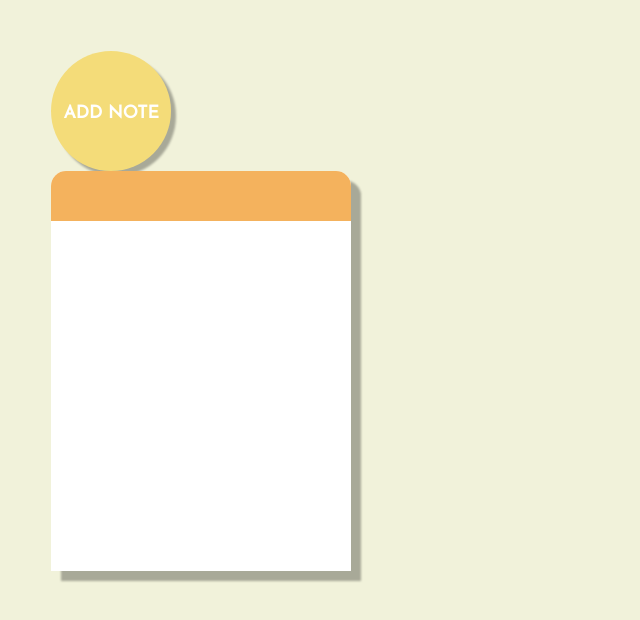
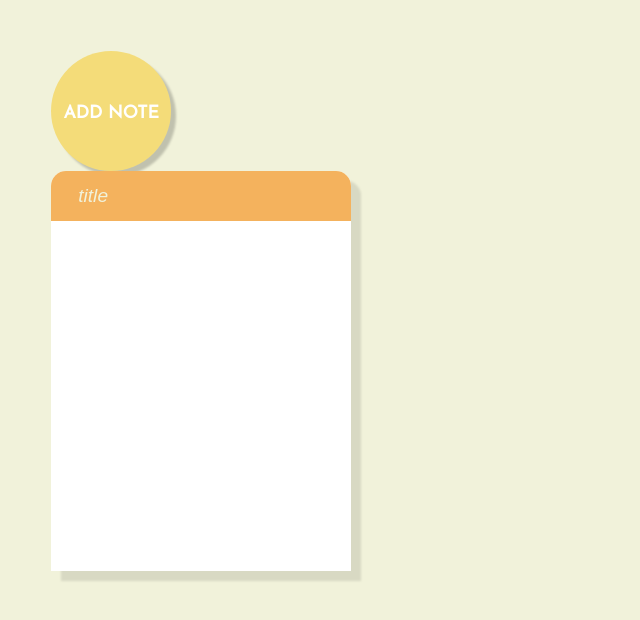
Before and after one commit to KrzysiekJodlowski/CodecoolKRK201803-MyNotes, a plain HTML site: page index.html in a window 1280 px wide. Both pictures are taken after a click on the button "ADD NOTE". Shown: the top 620 px of the page, without its empty margins (0-640 px from the left). Drawn offline with Linux system fonts and the light colour scheme.

Commit message:
Add and style input for note title in top bar span

```diff
--- a/css/style.css
+++ b/css/style.css
@@ -1,4 +1,5 @@
 html, body {
+    position: relative;
     height: 100%;
     width: 100%;
     padding: 2%;
@@ -13,7 +14,7 @@ html, body {
     border-radius: 50%;
     border-style: none;
     background-color: #F4DC79;
-    filter: drop-shadow(5px 5px 1px rgba(0,0,0,0.3));
+    filter: drop-shadow(5px 5px 1px rgba(0,0,0,0.2));
     font-family: inherit;
     font-size: 1.1em;
     font-weight: bold;
@@ -43,12 +44,30 @@ html, body {
     height: 400px;
     border-radius: 15px 15px 0 0;
     background-color: #FFF;
-    filter: drop-shadow(10px 10px 1px rgba(0,0,0,0.3));
+    filter: drop-shadow(10px 10px 1px rgba(0,0,0,0.1));
 }
 
 .noteTopBar {
+    display: flex;
+    justify-content: center;
+    flex-direction: column;
+    justify-content: center;
     width: 100%;
     height: 50px;
     border-radius: inherit;
     background-color: #F4B25D;
 }
+
+.noteTopBar input {
+    width: 230px;
+    margin-left: 25px;
+    border-style: none;
+    background-color: #F4B25D;
+    font-size: 1.2em;
+    color: #F1F2DA;
+}
+
+.noteTopBar input::placeholder {
+    font-style: italic;
+    color: #F1F2DA;
+}
--- a/js/script.js
+++ b/js/script.js
@@ -9,6 +9,12 @@ function getNoteDiv() {
 function getNoteTopBar() {
     let noteTopBar = document.createElement('span');
     noteTopBar.setAttribute('class', 'noteTopBar');
+
+    let notetopBarTitle = document.createElement('input');
+    notetopBarTitle.setAttribute('type', 'text');
+    notetopBarTitle.setAttribute('placeholder', 'title');
+
+    noteTopBar.appendChild(notetopBarTitle);
     return noteTopBar;
 }
 
```
